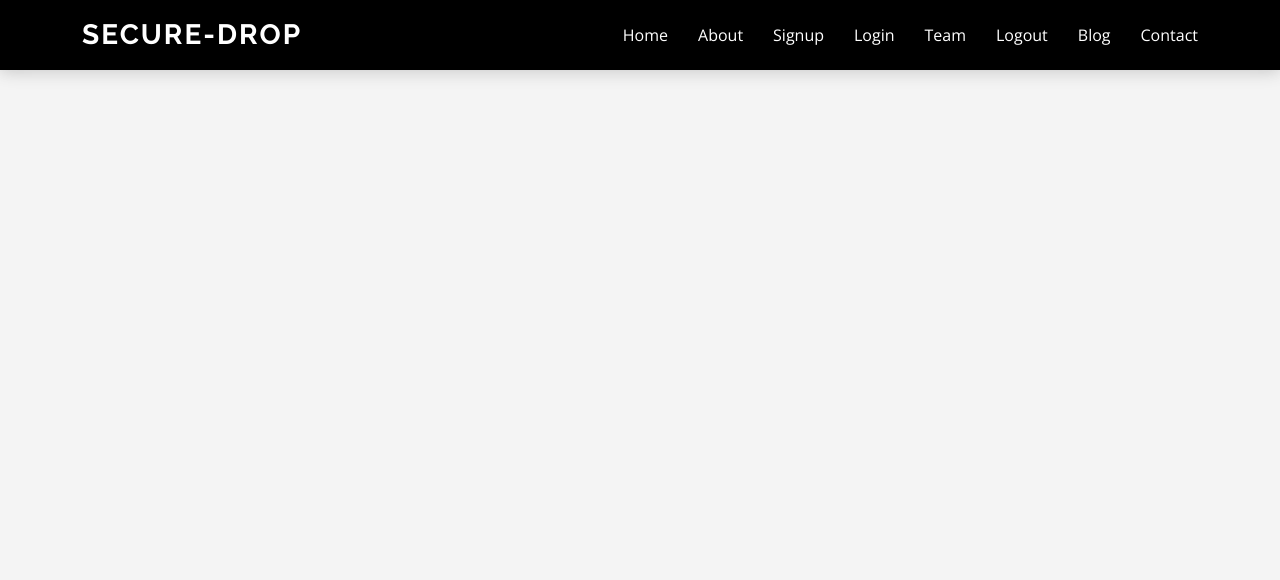
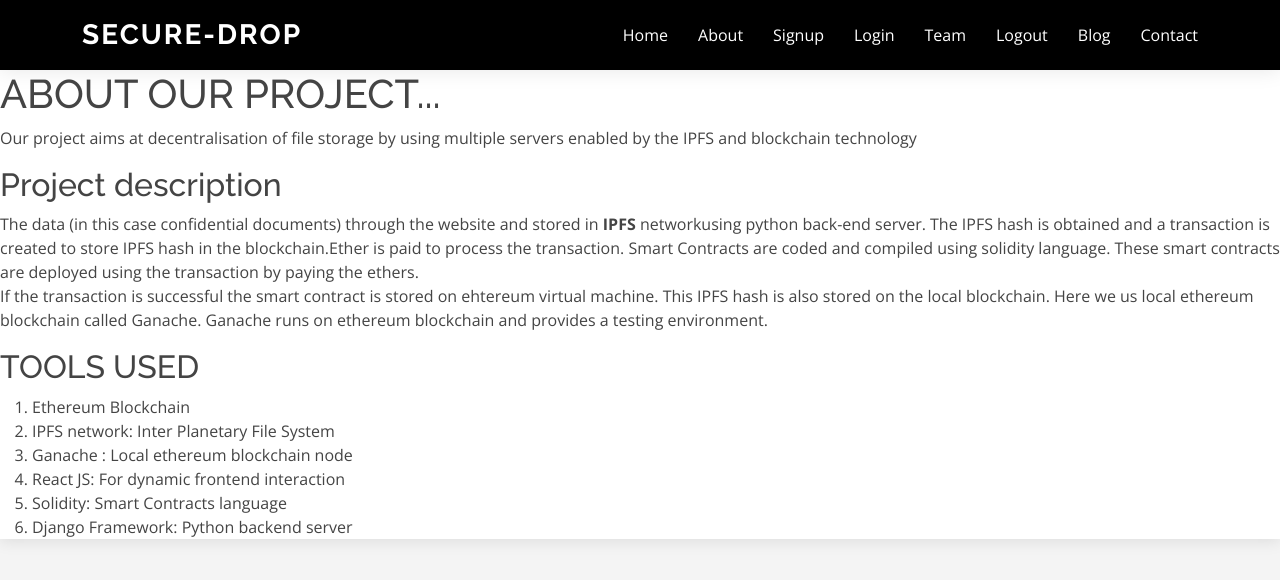
Before and after one commit to Nagaprasadvr/Mini-project-web3, a Django app: page /blog/ in a window 1280 px wide. Shown: the top 580 px of the page. Run offline with Django 4.2, Linux system fonts and the light colour scheme; some libraries are stand-ins or nearby versions.

```diff
--- a/ethereumWeb3/ethereumWeb3App/templates/ethereumWeb3App/blog.html
+++ b/ethereumWeb3/ethereumWeb3App/templates/ethereumWeb3App/blog.html
@@ -1,4 +1,31 @@
 {% extends "ethereumWeb3App/base2.html" %}
-<html>
+    {% block code %}
 
-</html>
+        <html lang="en" xmlns="http://www.w3.org/1999/html">
+        <head>
+            <meta charset="UTF-8">
+            <meta name="viewport"
+                  content="width=device-width, user-scalable=no, initial-scale=1.0, maximum-scale=1.0, minimum-scale=1.0">
+            <meta http-equiv="X-UA-Compatible" content="ie=edge">
+            <title>BLOG</title>
+        </head>
+        <body>
+        <h1 style="ali">ABOUT OUR PROJECT...</h1>
+            <p>Our project aims at decentralisation of file storage by using multiple servers enabled by the IPFS and blockchain technology</p>
+            <h2>Project description</h2>
+            The data (in this case confidential documents) through the website and stored in <strong>IPFS</strong> networkusing python back-end server. The IPFS hash is obtained and a transaction is created to store IPFS hash in the blockchain.Ether is paid to process the transaction.
+            Smart Contracts are coded and compiled using solidity language. These smart contracts are deployed using the transaction by paying the ethers.<br>If the transaction is successful the  smart contract is stored on ehtereum virtual machine.
+            This IPFS hash is also stored on the local blockchain. Here we us local ethereum blockchain called Ganache. Ganache runs on ethereum blockchain and provides a testing environment.
+        <br></p>
+        <h2>TOOLS USED</h2>
+            <ol>
+                <li>Ethereum Blockchain</li>
+                <li>IPFS network: Inter Planetary File System </li>
+                <li>Ganache : Local ethereum blockchain node </li>
+                <li>React JS: For dynamic frontend interaction</li>
+                <li>Solidity: Smart Contracts language</li>
+                <li>Django Framework: Python backend server</li>
+            </ol>
+        </body>
+        </html>
+{% endblock %}
```
